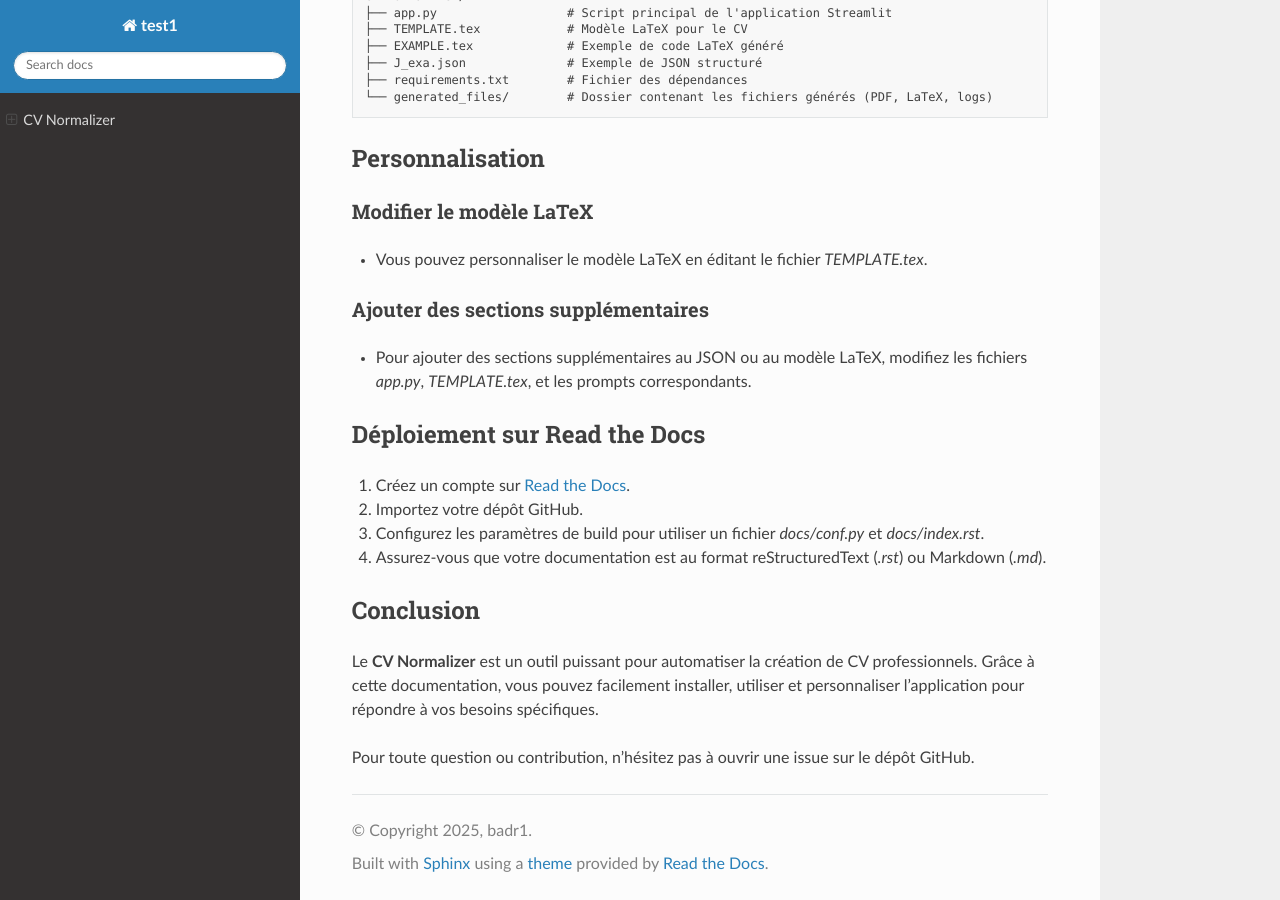
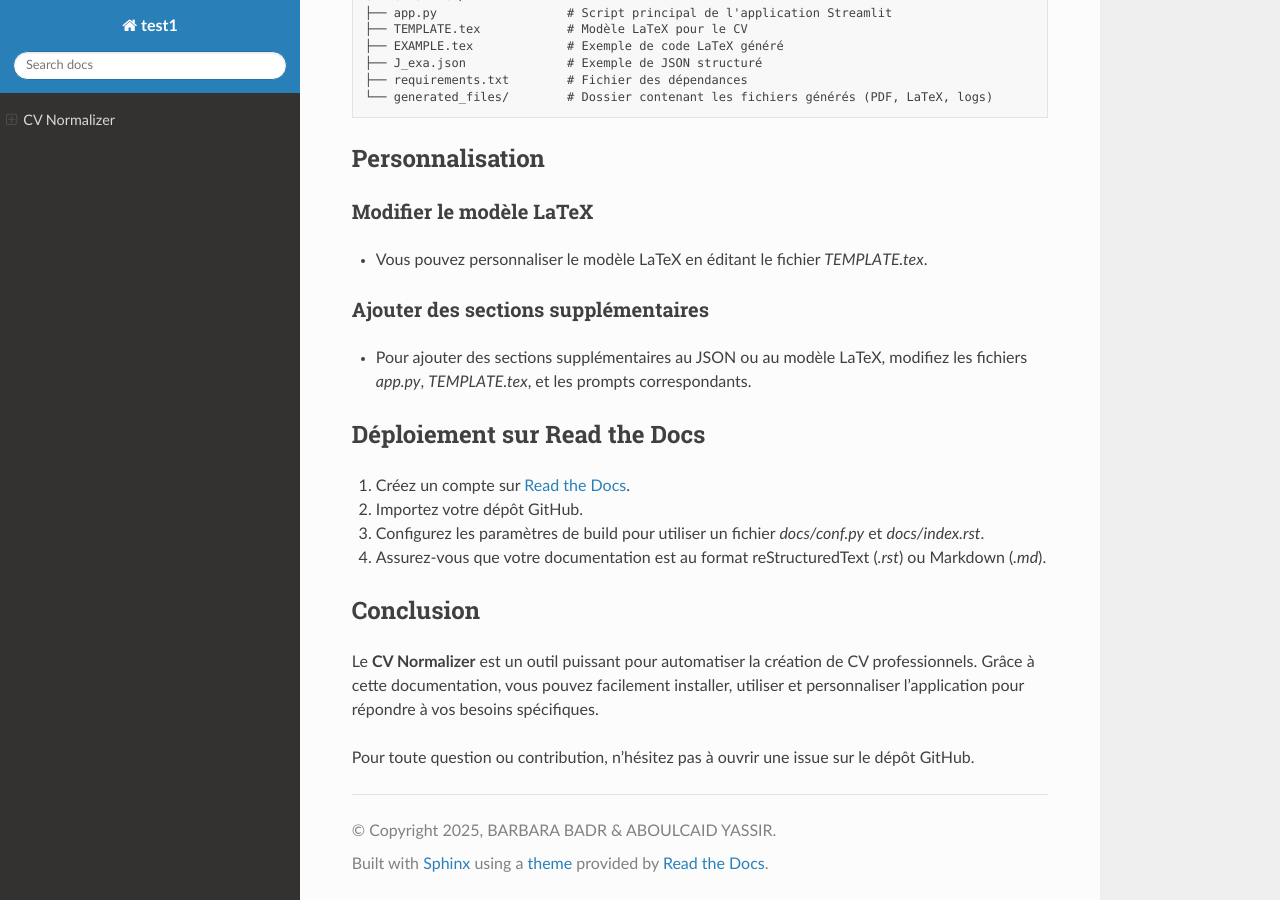
Before and after one commit to BADR-BARBARA/CV-NORMALIZER, a Sphinx documentation site: the page built from source/index.rst, in a window 1280 px wide and 900 px high, scrolled down 2099 px. Built offline with Sphinx 7.4.7 and the Read the Docs theme 3.1.0, drawn with Linux system fonts in a browser that asks for light colours.

Commit message:
update copyright information in HTML files and configuration

```diff
--- a/source/conf.py
+++ b/source/conf.py
@@ -7,8 +7,8 @@
 # https://www.sphinx-doc.org/en/master/usage/configuration.html#project-information
 
 project = 'test1'
-copyright = '2025, badr1'
-author = 'badr1'
+copyright = '2025, BARBARA BADR & ABOULCAID YASSIR'
+author = 'BARBARA BADR & ABOULCAID YASSIR'
 release = '01-17-2025'
 
 # -- General configuration ---------------------------------------------------
```
Also changed, not shown: 6 other files.
